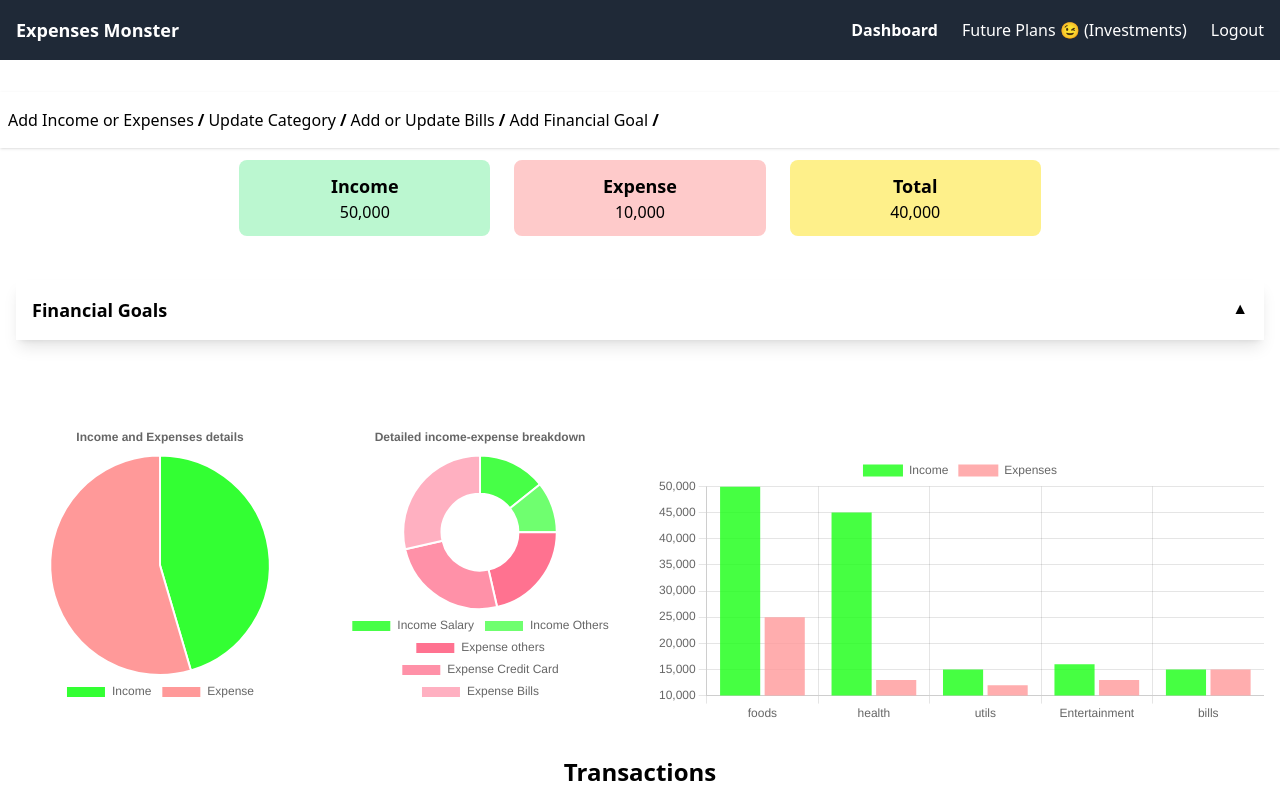
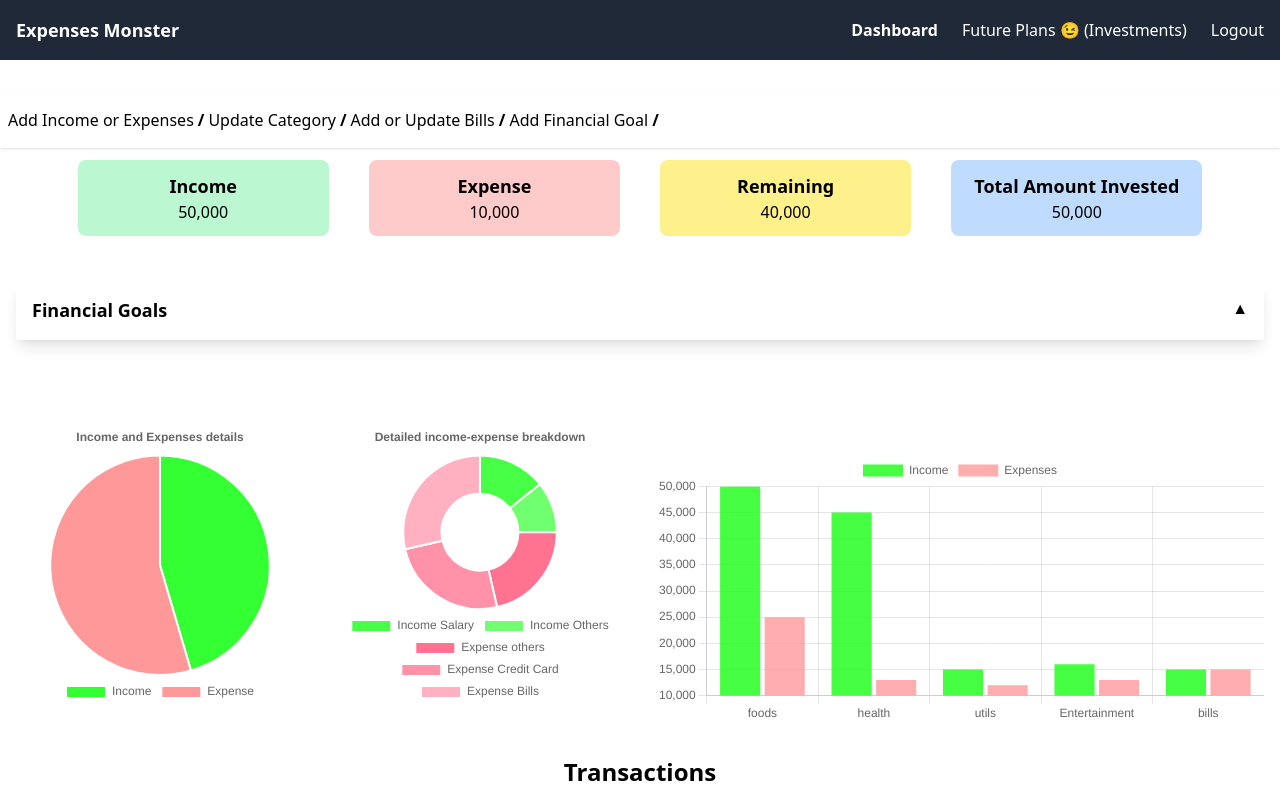
Before and after one commit to 1001pranav/expenseMonster, a Next.js app in the folder frontend/expense-tracker/: page / in a window 1280 px wide. Shown: the top 800 px of the page. Built offline with nearby package versions, Linux system fonts and the light colour scheme.

Commit message:
Feat: Added Investment in card

```diff
--- a/frontend/expense-tracker/components/dashboard.tsx
+++ b/frontend/expense-tracker/components/dashboard.tsx
@@ -88,7 +88,7 @@ export default function Dashboard(): ReactNode {
                     }]
                 }
             />
-            <IncomeExpenseCard income={50000} expense={10000}/>
+            <IncomeExpenseCard income={50000} expense={10000} investment={50000}/>
             <FinancialGoals  financialGoals={financialGoals} setFinancial={setFinancialGoals}/>
             <AddIncomeExpense isOpen={isIncomeExpensePopupOpen} onClose={() => setIsAddPopupOpen(false) } refObj={incomeExpenseFormRef}/>
             <UpdateCategory isOpen={isCategoryUpdatePopupOpen} onClose={() => setIsCategoryUpdatePopupOpen(false)} refObj={updateCategoryFormRef} />
--- a/frontend/expense-tracker/components/incomeExpenseCard.tsx
+++ b/frontend/expense-tracker/components/incomeExpenseCard.tsx
@@ -5,17 +5,21 @@ export default function (props: IncomeExpenseCard): ReactNode{
     try {
 
         return <div className="flex justify-center max-w-7xl flex-wrap p-3 rounded-lg">
-            <div className="left-0  bg-green-200 p-3 mx-3 w-1/5 rounded-lg">
+            <div className="left-0  bg-green-200 p-3 mx-5 w-1/5 rounded-lg">
                 <div className="font-bold text-center text-lg">Income</div>
                 <div className=" text-center ">{props.income.toLocaleString()}</div>
             </div>
-            <div className="rounded-lg  bg-red-200 w-1/5 p-3 mx-3">
+            <div className="rounded-lg  bg-red-200 w-1/5 p-3 mx-5">
                 <div className="font-bold text-center text-lg">Expense</div>
                 <div className="text-center ">{props.expense.toLocaleString()}</div>
             </div>
-            <div className="rounded-lg  bg-yellow-200 w-1/5 p-3 mx-3">
-                <div className="font-bold text-center text-lg">Total</div>
+            <div className="rounded-lg  bg-yellow-200 w-1/5 p-3 mx-5">
+                <div className="font-bold text-center text-lg">Remaining</div>
                 <div className="text-center ">{(props.income - props.expense).toLocaleString()}</div>
+            </div>
+            <div className="rounded-lg  bg-blue-200 w-1/5 p-3 mx-5 ">
+                <div className="font-bold text-center text-lg">Total Amount Invested</div>
+                <div className="text-center ">{props.investment.toLocaleString()}</div>
             </div>
         </div>
     } catch (error) {
--- a/frontend/expense-tracker/constant/interfaces.ts
+++ b/frontend/expense-tracker/constant/interfaces.ts
@@ -185,4 +185,5 @@ export interface TableProps {
 export interface IncomeExpenseCard {
     income: number;
     expense: number;
+    investment: number;
 }
```
